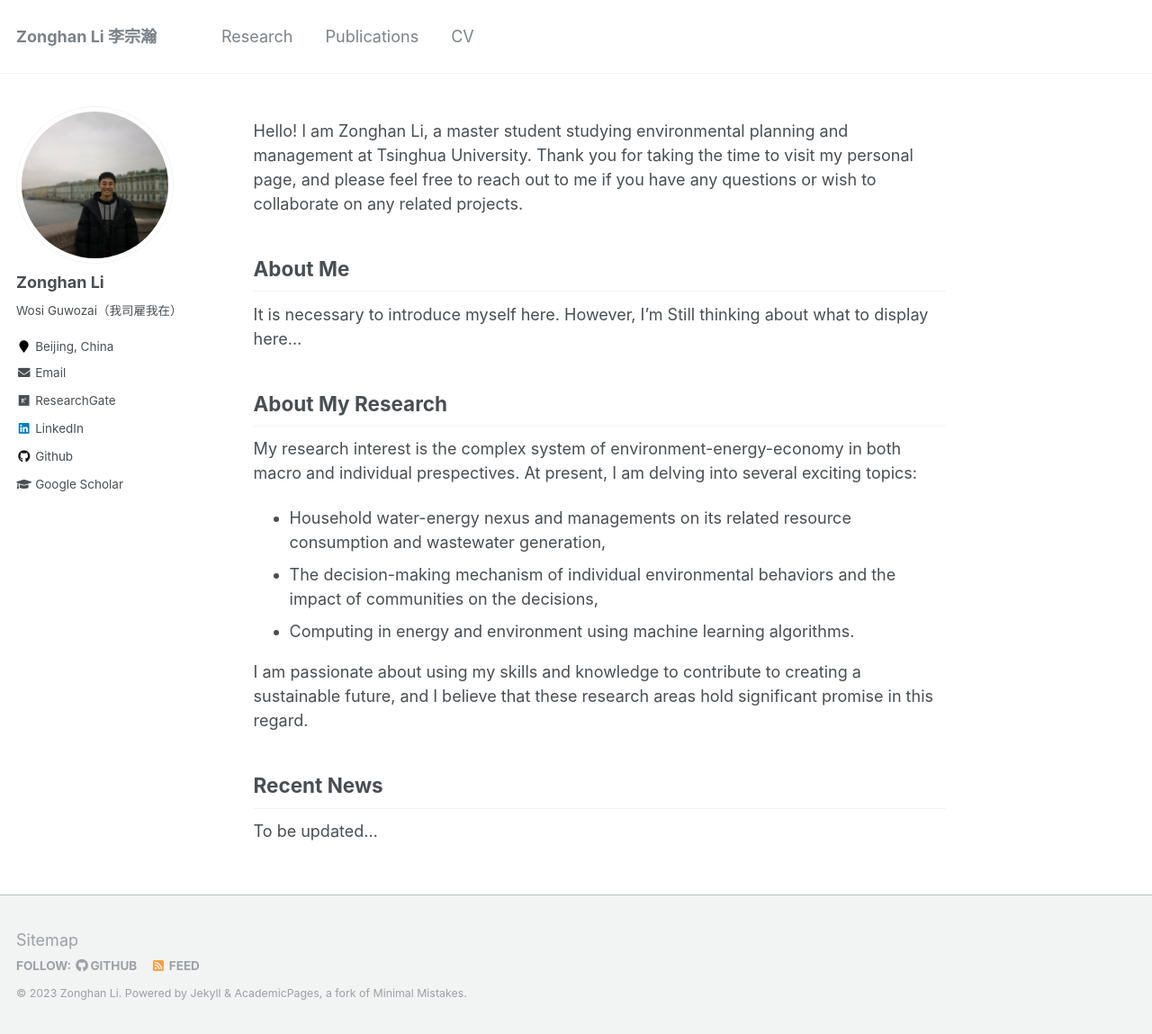
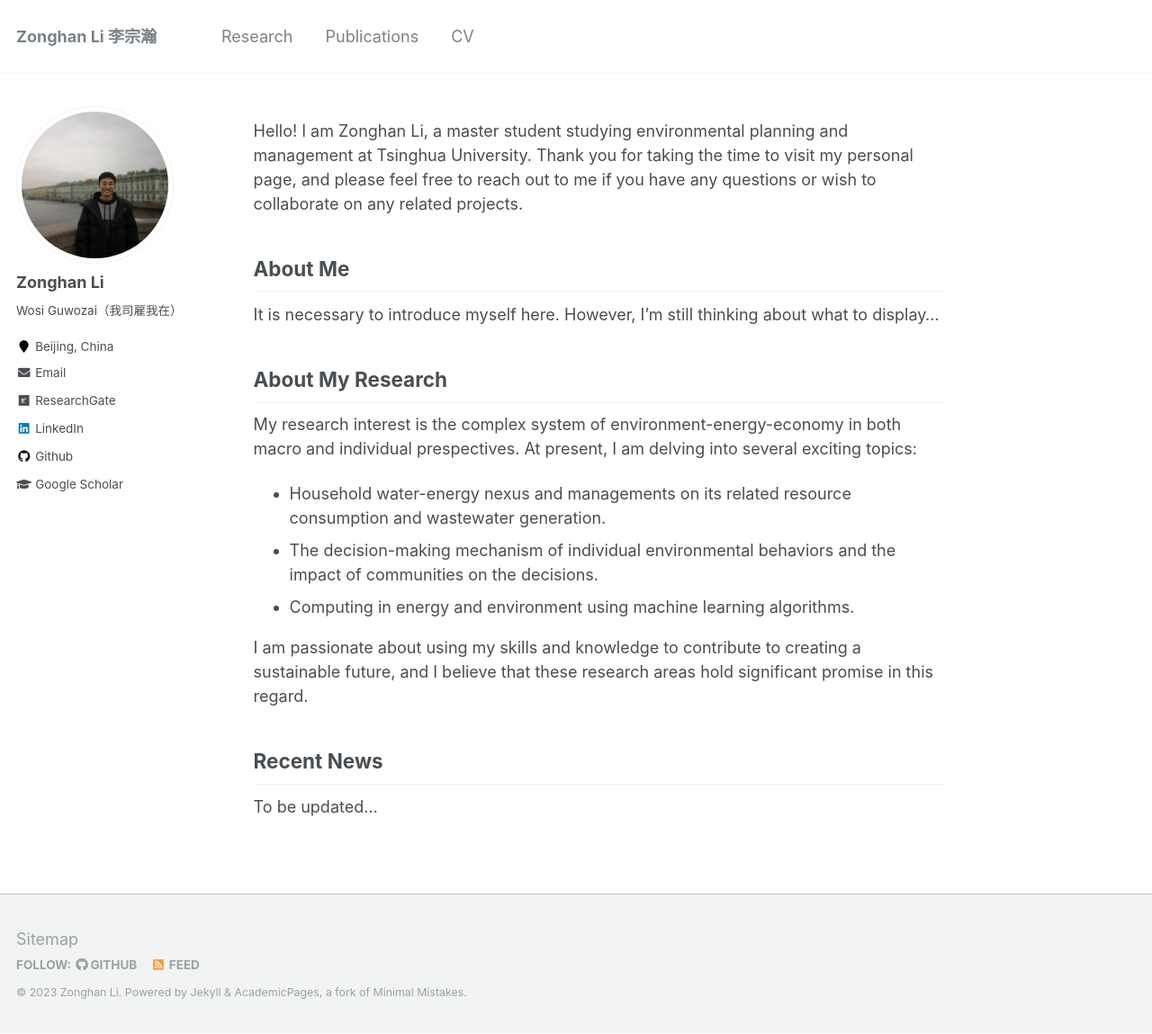
Before and after one commit to lzh3278/lzh.github.io, a Jekyll site: the page built from _pages/about.md, in a window 1280 px wide and 1149 px high. Shown: the whole window at 90% size. Built offline with Jekyll 4.4.1, drawn with Linux system fonts in a browser that asks for light colours.

Commit message:
Update about.md

```diff
--- a/_pages/about.md
+++ b/_pages/about.md
@@ -12,13 +12,13 @@ Hello! I am Zonghan Li, a master student studying environmental planning and man
 
 About Me
 ------
-It is necessary to introduce myself here. However, I'm Still thinking about what to display here...
+It is necessary to introduce myself here. However, I'm still thinking about what to display...
 
 About My Research
 ------
 My research interest is the complex system of environment-energy-economy in both macro and individual prespectives. At present, I am delving into several exciting topics:
-* Household water-energy nexus and managements on its related resource consumption and wastewater generation,
-* The decision-making mechanism of individual environmental behaviors and the impact of communities on the decisions,
+* Household water-energy nexus and managements on its related resource consumption and wastewater generation.
+* The decision-making mechanism of individual environmental behaviors and the impact of communities on the decisions.
 * Computing in energy and environment using machine learning algorithms.
 
 I am passionate about using my skills and knowledge to contribute to creating a sustainable future, and I believe that these research areas hold significant promise in this regard.
```
